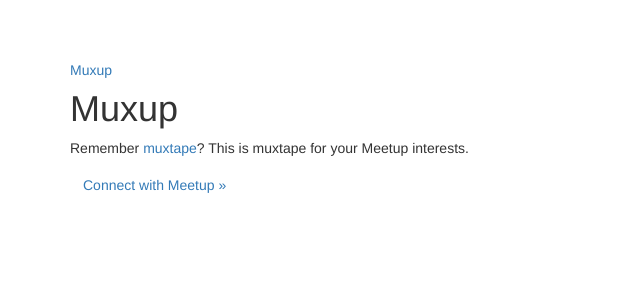
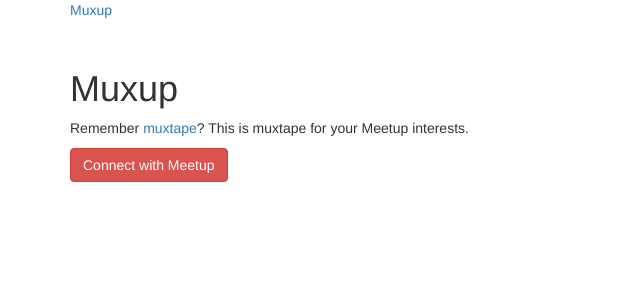
Before and after one commit to softprops/muxup, a Flask app: page / in a window 1280 px wide. Shown: the top 300 px of the page, without its empty margins (0-640 px from the left). Run offline with Flask 2, Linux system fonts and the light colour scheme; parts of the project's set-up code (start-up, migrations or seed data) failed here and were passed over; some libraries are stand-ins or nearby versions.

Commit message:
purty it up

```diff
--- a/templates/index.html
+++ b/templates/index.html
@@ -1,8 +1,8 @@
 {% extends "layout.html" %}
 {% block body %}
 <h1>Muxup</h1>
-<p>Remember <a href="http://muxtape.com/">muxtape</a>? This is muxtape for your Meetup interests.</p>
+<p>Remember <a href="http://en.wikipedia.org/wiki/Muxtape">muxtape</a>? This is muxtape for your Meetup interests.</p>
 <p>
-  <a class="btn primary large" href="/connect">Connect with Meetup &raquo;</a>
+  <a class="btn btn-danger btn-large" href="/connect">Connect with Meetup <i class="icon-random icon-white"></i></a>
 </p>
 {% endblock %}
--- a/templates/layout.html
+++ b/templates/layout.html
@@ -7,13 +7,13 @@
     <link rel="stylesheet" type="text/css" href="/static/css/app.css" />
   </head>
   <body>
-    <div class="topbar">
-      <div class="fill">
+    <div class="navbar  navbar-fixed-top">
+      <div class="navbar-inner">
         <div class="container">
           <a class="brand" href="/">Muxup</a>
           {% if current_user %}
-          <ul class="nav">
-            <li><a href="/signout">Signout</a></li>
+          <ul class="nav nav-list">
+            <li class="active"><a href="/signout">muxout <i class="icon-eject"></i></a></li>
           </ul>
           {% endif %}
         </div>
```
